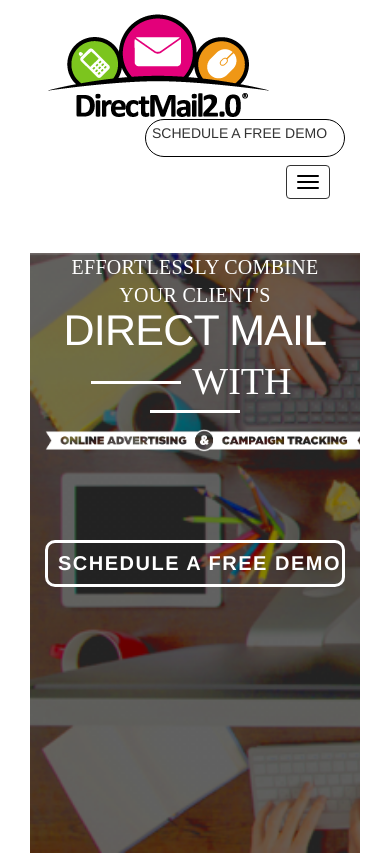
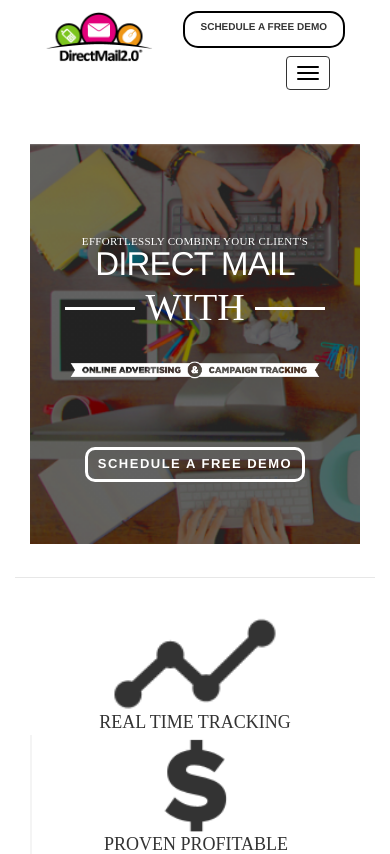
Before and after one commit to anna0308/FrontTask, a plain HTML site: page index.html in a window 390 px wide. Shown: the top 854 px of the page. Drawn offline with nearby package versions, Linux system fonts and the light colour scheme.

Commit message:
last changes

```diff
--- a/css/index.css
+++ b/css/index.css
@@ -1,4 +1,4 @@
-@import url("https://fonts.googleapis.com/css?family=Archivo+Black|Anton|Raleway")
+@import url("https://fonts.googleapis.com/css?family=Archivo+Black|Anton|Raleway|Tangerine")
 *
 {
 	margin:0;
@@ -6,11 +6,18 @@
 }
 .like
 {
-	border:1px solid black;
+	border:2px solid black;
 	float:right;
-	border-radius:25px;
-	padding:1%;
-	width: 200px;
+	border-radius:15px;
+	padding:3px;
+	/*width: 220px;*/
+	white-space: nowrap;
+	font-weight:900;
+}
+.like p
+{
+	text-align:center;
+	margin-top:6px;
 }
 .container-fluid
 {
@@ -43,6 +50,7 @@
 .main
 {
 	height: 600px;
+	position:relative;
 	background-image: url("../images/image1_720.png");
 	background-size: cover;
 }
@@ -86,7 +94,7 @@
 }
 .text_small
 {
-    font-family: 'WisdomScript';
+    font-family: 'Tangerine';
     font-size: 38px;
     display: inline-block;
     padding: 0 7px;
@@ -129,7 +137,6 @@
 {
  	border-left: none;
 }
-
 .icon
 {
 	height: 100px;
@@ -153,7 +160,6 @@
     border-bottom: 1px solid #e7e7e7;
     padding: 60px 0 75px 0;
 }
-
 .body-container .title.green
 {
     color: #6ec800;
@@ -185,7 +191,6 @@
     font-size: 16px;
     line-height: 24px;
     letter-spacing: -0.1px;
-    padding-right: 45px;
     text-transform: none;
     text-align: left;
 }
@@ -248,7 +253,6 @@
 }
 @media screen and (max-width: 1045px)
 {
-
 	.border
 	{
 		width: 263px !important;
@@ -257,10 +261,13 @@
 	{
 		font-size: 13px;
 	}
-
 }
-@media screen and (max-width: 995px)
+@media screen and (max-width: 1024px)
 {
+	.main
+	{
+		max-width: 880px !important;
+	}
 	#myNavbar li a
 	{
 		font-size: 11px;
@@ -285,6 +292,10 @@
 }
 @media screen and (max-width: 768px)
 {
+	.main
+	{
+		max-width:700px !important;
+	}
 	.border
 	{
 		width: 163px !important;
@@ -296,19 +307,41 @@
 	.big-text
 	{
 		font-size: 73px !important;
-		margin-top: -17px;
+		margin-top: -10px;
 	}
 	.with-container
 	{
-		margin-top: -13px;
+		margin-top:0;
 	}
 	.top-text
 	{
 		margin-top: 5%;
+		padding-top:15%;
     	font-size: 25px;
 	}
+	.body-container .green
+	{
+		text-align: center !important;
 	}
-@media screen and (max-width: 635px)
+	.body-container .pink
+	{
+		text-align: center !important;
+	}
+	.body-container .orange
+	{
+		text-align: center !important;
+	}
+	.body-container .description
+	{
+		text-align:center !important;
+	}
+	.img_x
+	{
+		margin:0 auto !important;
+	}
+
+}
+@media screen and (max-width: 667px)
 {
 	.border
 	{
@@ -329,11 +362,16 @@
 	}
 	.top-text
 	{
+		padding-top:30%;
     	font-size: 22px;
 	}
 }
-@media screen and (max-width: 555px)
+@media screen and (max-width: 568px)
 {
+	.like
+	{
+		font-size:13px !important;
+	}
 	.border
 	{
 		width: 120px !important;
@@ -351,14 +389,14 @@
 	.with-container
 	{
 		margin-top: -7px;
+		height:80px;
 	}
 	.top-text
 	{
-		font-size: 20px;
+		font-size: 16px;
 	}
 	.dm-button.white
 	{
-
 	    padding: 6px 18px;
 	    font-size: 20px;
 	    width: 350px;
@@ -371,14 +409,39 @@
 	{
 		margin-left:45px;
 	}
+	.white_button
+	{
+	    padding: 10px 18px;
+	    font-size: 16px;
 	}
-@media screen and (max-width: 450px)
+	.dm-button.pink
 	{
+	    padding: 10px 18px;
+	    font-size: 16px;
+	}
+	.footer-title
+	{
+		font-size:34px !important;
+	}
+}
+@media screen and (max-width: 474px)
+{
+	.like
+	{
+		font-size:10px !important;
+	}
+	.main
+	{
+		height:400px !important;
+	}
 	.border
 	{
-		width: 90px !important;
+		width: 70px !important;
 	}
-
+	.top-text
+	{
+		font-size: 14px !important;
+	}
 	.big-text
 	{
 		font-size: 43px !important;
@@ -388,24 +451,96 @@
 	{
 		margin-top: -7px;
 	}
+	.adv-container
+	{
+		width:250px !important;
+		height:80px !important;
+	}
 	.dm-button.white
 	{
-
+	    padding: 5px 7px !important;
+	    font-size: 13px !important;
+	    width: 220px !important;
+		margin-top:-47px;
+	}
+}
+@media screen and (max-width: 414px)
+{
+	.main
+	{
+		max-width:360px !important;
+	}
+	.border
+	{
+		width: 70px !important;
+	}
+	.top-text
+	{
+		font-size: 11px !important;
+	}
+	.big-text
+	{
+		font-size: 33px !important;
+		margin-top: -10px;
+	}
+	.with-container
+	{
+		margin-top: -7px;
+	}
+	.adv-container
+	{
+		width:250px !important;
+		height:80px !important;
+	}
+	.dm-button.white
+	{
+	    padding: 6px 10px;
+	    font-size: 20px;
+	    width: 300px;
+	}
+}
+@media screen and (max-width: 375px)
+{
+	.main
+	{
+		max-width:315px !important;
+	}
+	.border
+	{
+		width: 40px !important;
+	}
+	.top-text
+	{
+		font-size: 10px !important;
+	}
+	.big-text
+	{
+		font-size: 23px !important;
+		margin-top: -5px;
+	}
+	.adv-container
+	{
+		width:200px !important;
+		height:80px !important;
+	}
+	.dm-button.white
+	{
 	    padding: 6px 10px;
 	    font-size: 20px;
 	    width: 300px;
 	}
 	.white_button
 	{
-
-	    padding: 14px 20px;
-	    font-size: 18px;
+	    padding: 8px 16px;
+	    font-size: 14px;
 	}
 	.dm-button.pink
 	{
-
-	    padding: 14px 20px;
-	    font-size: 18px;
+	    padding: 8px 16px;
+	    font-size: 14px;
 	}
-
+	.footer-title
+	{
+		font-size:30px !important;
 	}
+}
--- a/index.html
+++ b/index.html
@@ -13,12 +13,12 @@
 	<div class="container">
         <header>
            <div class="container-fluid">
-              <div class="col-sm-3">
+              <div class="col-sm-3 col-xs-5">
                 <img src="images/logo_360.png" alt="Logo" class="img-responsive">
               </div>
-              <div class="col-sm-9">
-                <div class="col-sm-3 like">
-                    <div><p style="white-space: nowrap">Schedule a free demo</p></div>
+              <div class="col-sm-9 col-xs-7">
+                <div class="col-xs-12 col-sm-5 col-md-4 like">
+                    <div><p>Schedule a free demo</p></div>
                 </div>
                 <div class="col-xs-12">
                     <div class="row">
@@ -82,19 +82,19 @@
 		</div>
 		<div class="container-fluid icons-container ">
 			<div class="col-sm-12">
-			  <div class="col-md-3 col-sm-3 col-xs-6 item-card" >
+			  <div class="col-md-3 col-sm-3 col-xs-12 item-card" >
 				<img class="icon" src="images/icon1_360.png" alt="" >
 				<div class="text">Real time tracking</div>
 			  </div>
-			  <div class="col-md-3 col-sm-3 col-xs-6 item-card" >
+			  <div class="col-md-3 col-sm-3 col-xs-12 item-card" >
 				<img class="icon" src="images/icon2_360.png" alt="">
 				<div class="text">Proven profitable</div>
 			  </div>
-			  <div class="col-md-3 col-sm-3 col-xs-6 item-card">
+			  <div class="col-md-3 col-sm-3 col-xs-12 item-card">
 				<img class="icon" src="images/icon3_360.png" alt="">
 				<div class="text">Marketing tools</div>
 			  </div>
-			  <div class="col-md-3 col-sm-3 col-xs-6  item-card" >
+			  <div class="col-md-3 col-sm-3 col-xs-12  item-card" >
 				<img class="icon" src="images/icon4_360.png" alt="">
 				<div class="text">Quick &amp; easy setup</div>
 			  </div>
@@ -104,15 +104,15 @@
 			<div class="small-container">
 				<div class=" equal-height-container">
 					<div class="col-md-6 col-sm-6 col-xs-12 equal-height text-xs">
-						<div class="text">
+						<div class="text" >
 							<div class="title green">Call Tracking</div>
 							<div class="description ">
 								The call tracking feature of DirectMail2.0 allows clients to track exactly how many calls they receive from each campaign and allows them to listen to recordings of their phone calls to ensure their reception and sales process is running smoothly. Calls are directed to the client's business phone but recorded and tracked through call tracking software. This feature also helps printers and ad agencies for clients who do not do their own accurate tracking.
 							</div>
 						</div>
 					</div>
-					<div class="col-md-6 col-sm-6 col-xs-12 equal-height text-xs image ">
-						<img src="images/home_image1_480.png" alt="pic" class="img-responsive img_x">
+					<div class="col-md-6 col-sm-6 col-xs-12 equal-height text-xs image " >
+						<img src="images/home_image1_480.png" alt="pic" class="img-responsive img_x" >
 					</div>
 				</div>
 			</div>
@@ -120,11 +120,11 @@
 		<div class="col-xs-12 body-container">
 			<div class="small-container">
 				<div class=" equal-height-container">
-					<div class="col-md-6 col-sm-6 col-xs-12 equal-height text-xs image2 ">
-						<img src="images/home_image2_480.png" alt="pic" class="img-responsive img_x">
+					<div class="col-md-6 col-sm-6 col-xs-12 equal-height text-xs image2 " >
+						<img src="images/home_image2_480.png" alt="pic" class="img-responsive img_x" >
 					</div>
-					<div class="col-md-6 col-sm-6 col-xs-12 equal-height text-xs">
-						<div class="text pink-text">
+					<div class="col-md-6 col-sm-6 col-xs-12 equal-height text-xs" >
+						<div class="text pink-text" >
 							<div class="title pink">Mail Tracking</div>
 							<div class="description">
 								The mail tracking feature shows clients the predicted date for mail delivery, as well as the actual delivery dates. This gives clients the ability to line up additional staff as needed. It also gives mail houses and marketing companies a simple tool to prove mail was delivered as promised.
@@ -137,15 +137,15 @@
 	   <div class="col-xs-12 body-container">
 			<div class="small-container">
 				<div class=" equal-height-container">
-					<div class="col-md-6 col-sm-6 col-xs-12 equal-height text-xs">
-						<div class="text orange-text">
+					<div class="col-md-6 col-sm-6 col-xs-12 equal-height text-xs" >
+						<div class="text orange-text" >
 							<div class="title orange">Online Follow-up</div>
 							<div class="description">
 								Your clients get the added benefit of our partnership with the Google network. When prospects receive their mail piece and go to the client's website, but do not take action like filling out a web form or purchasing online, they are captured through our online follow-up system. Then when the prospect leaves the client's website and browses elsewhere, the client's ads show up directing them back to the client's website. Ads are shown through the Google network on over a million websites, including CNN.com and Dictionary.com
 							</div>
 						</div>
 					</div>
-					<div class="col-md-6 col-sm-6 col-xs-12 equal-height text-xs image ">
+					<div class="col-md-6 col-sm-6 col-xs-12 equal-height text-xs image " >
 						<img src="images/home_image3_480.png" alt="pic" class="img-responsive img_x" >
 					</div>
 				</div>
```
Lines whose indentation alone changed are shown as unchanged.
